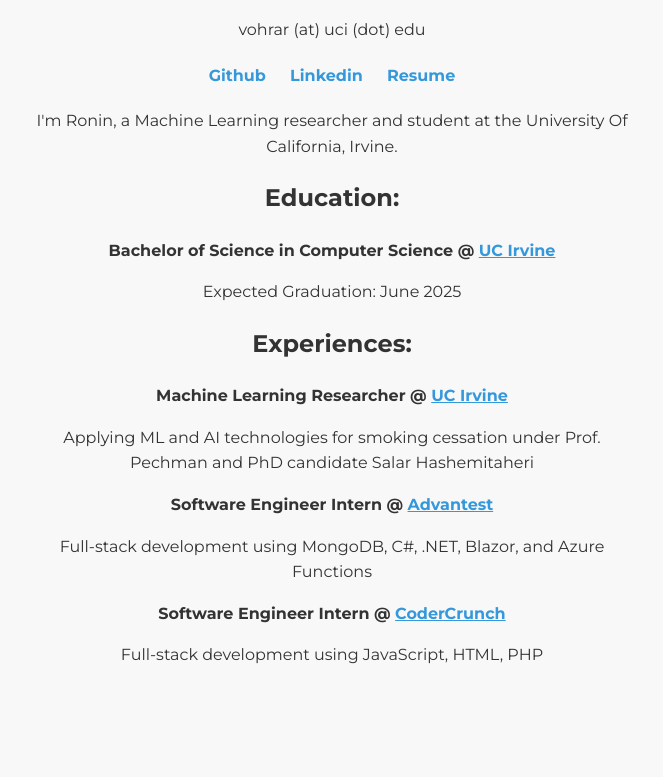
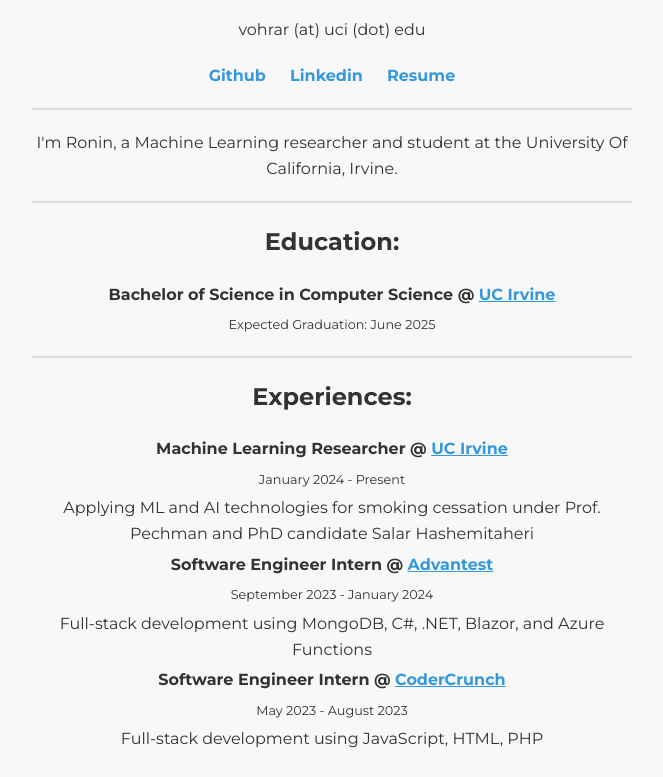
Before and after one commit to roninvohra/personal_site, a plain HTML site: page index.html in a window 1280 px wide. Shown: the part 92-869 px from the top of the page, without its empty margins (308-971 px from the left). Before the commit the page ends 800 px from the top, so only its background shows below. Drawn offline with Linux system fonts and the light colour scheme.

Commit message:
style changes

```diff
--- a/index.html
+++ b/index.html
@@ -58,6 +58,37 @@
         a {
             color: #3498db;
         }
+        .experience-item p {
+            margin: 5px 0;
+        }
+
+        .experience-dates {
+            text-align: center;
+        }
+
+        .experience-dates sub {
+            font-size: 80%;
+            vertical-align: sub;
+        }
+
+        .education-item p {
+            margin: 5px 0;
+        }
+
+        .education-dates {
+            text-align: center;
+        }
+
+        .education-dates sub {
+            font-size: 80%;
+            vertical-align: sub;
+        }
+
+        hr {
+            border: 1px solid #ddd;
+            margin: 20px 0;
+        }
+
     </style>
 </head>
 <body>
@@ -73,33 +104,53 @@
         <div class="social-links">
             <a href="https://www.github.com/roninvohra" target="_blank">Github</a>
             <a href="https://www.linkedin.com/in/roninvohra" target="_blank">Linkedin</a>
-            <a href="Ronin_Vohra_Resume.pdf" target="_blank">Resume</a>
+            <a href="Ronin_Vohra_Resume.pdf " target="_blank">Resume</a>
         </div>
+
+        <hr>
 
         <div class="about-me">
             I'm Ronin, a Machine Learning researcher and student at the University Of California, Irvine.
         </div>
 
+        <hr>
+
         <div class="education">
             <h2>Education:</h2>
             <div class="education-item">
-                <strong>Bachelor of Science in Computer Science @ <a href="https://www.uci.edu" target="_blank">UC Irvine</a></strong>
-                <p>Expected Graduation: June 2025</p>
+                <div class="education-dates">
+                    <strong>Bachelor of Science in Computer Science @ <a href="https://www.uci.edu" target="_blank">UC Irvine</a></strong>
+                    <br>
+                    <sub>Expected Graduation: June 2025</sub> <!-- Add expected graduation date here -->
+                </div>
             </div>
         </div>
+        <hr>
 
         <div class="experiences">
             <h2>Experiences:</h2>
             <div class="experience-item">
-                <strong>Machine Learning Researcher @ <a href="https://www.uci.edu" target="_blank">UC Irvine</a></strong>
-                <p>Applying ML and AI technologies for smoking cessation under Prof. Pechman and PhD candidate Salar Hashemitaheri                </p>
+                <div class="experience-dates">
+                    <strong>Machine Learning Researcher @ <a href="https://www.uci.edu" target="_blank">UC Irvine</a></strong>
+                    <br>
+                    <sub>January 2024 - Present</sub> <!-- Add start and end date here -->
+                </div>
+                <p>Applying ML and AI technologies for smoking cessation under Prof. Pechman and PhD candidate Salar Hashemitaheri</p>
             </div>
             <div class="experience-item">
-                <strong>Software Engineer Intern @ <a href="https://www.advantest.com" target="_blank">Advantest</a></strong>
+                <div class="experience-dates">
+                    <strong>Software Engineer Intern @ <a href="https://www.advantest.com" target="_blank">Advantest</a></strong>
+                    <br>
+                    <sub>September 2023 - January 2024</sub> <!-- Add start and end date here -->
+                </div>
                 <p>Full-stack development using MongoDB, C#, .NET, Blazor, and Azure Functions</p>
             </div>
             <div class="experience-item">
-                <strong>Software Engineer Intern @ <a href="https://www.codercrunch.com" target="_blank">CoderCrunch</a></strong>
+                <div class="experience-dates">
+                    <strong>Software Engineer Intern @ <a href="https://www.codercrunch.com" target="_blank">CoderCrunch</a></strong>
+                    <br>
+                    <sub>May 2023 - August 2023</sub> <!-- Add start date and indicate ongoing -->
+                </div>
                 <p>Full-stack development using JavaScript, HTML, PHP</p>
             </div>
         </div>
```
